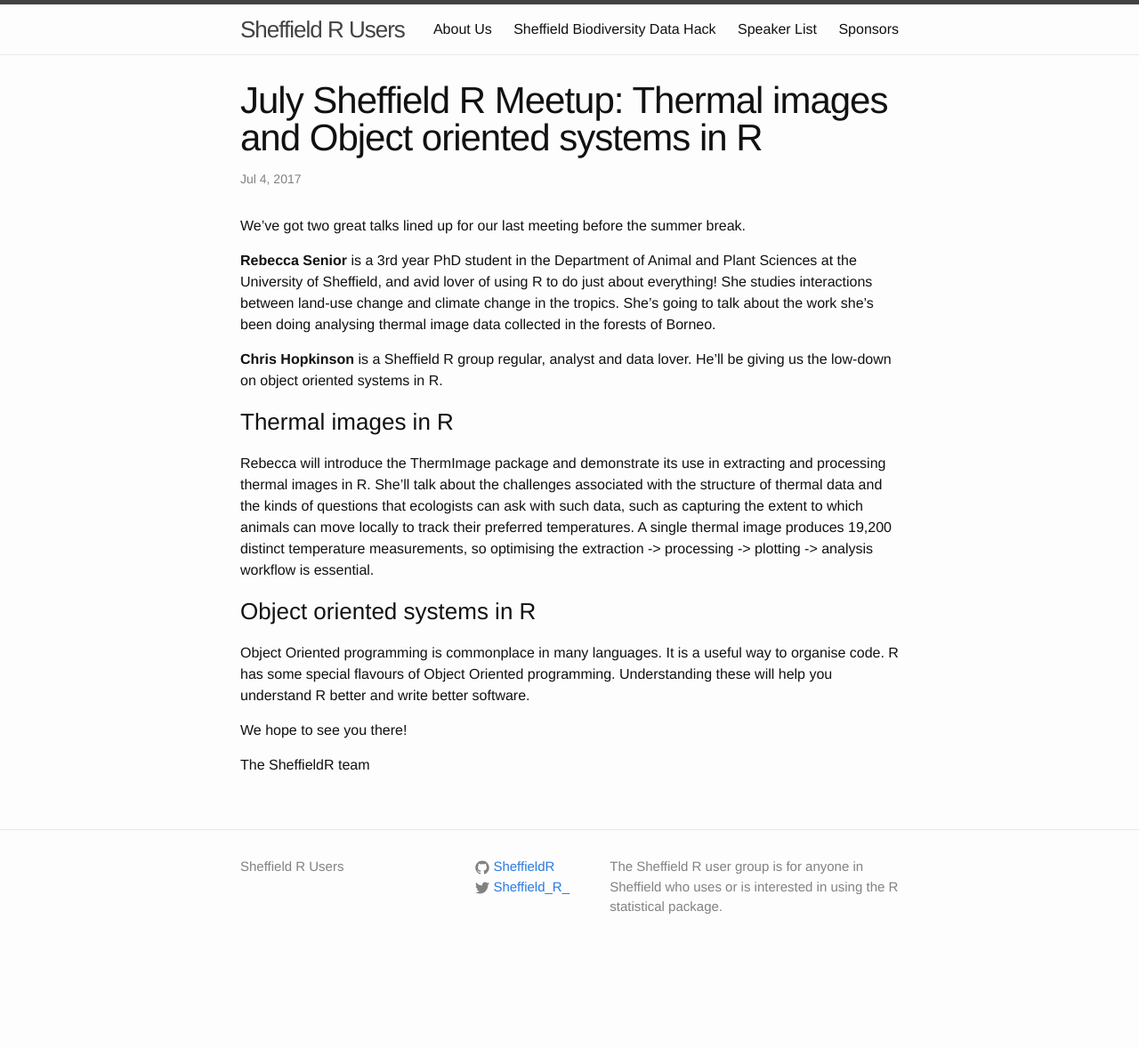
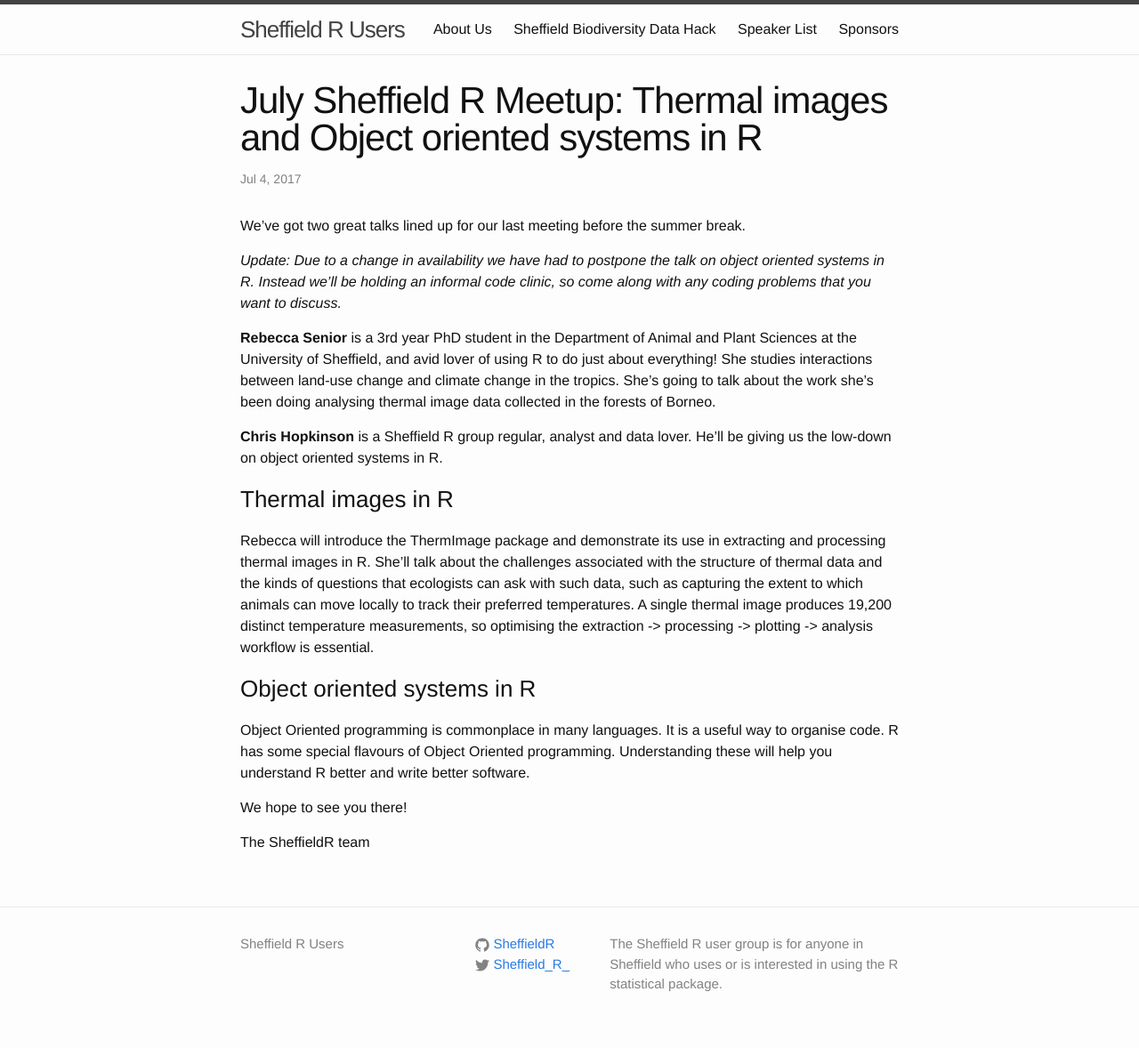
Before and after one commit to SheffieldR/Original.SheffieldR.github.io, a Jekyll site: the page built from _posts/2017-07-04-july-meetup.markdown, in a window 1280 px wide. Shown: the whole page at 89% size. Built offline with Jekyll 4.4.1, drawn with Linux system fonts in a browser that asks for light colours; before the commit the page ends 1091 px from its top, so only the background shows below that.

Commit message:
Rename july meetup file and add note about change of talk

```diff
--- a/_posts/2017-07-4-july-meetup.markdown
+++ b/_posts/2017-07-04-july-meetup.markdown
@@ -10,6 +10,8 @@ speakers:
     title: "Object oriented systems in R"
 ---
 We've got two great talks lined up for our last meeting before the summer break.
+
+_Update: Due to a change in availability we have had to postpone the talk on object oriented systems in R. Instead we'll be holding an informal code clinic, so come along with any coding problems that you want to discuss._
 
 **Rebecca Senior** is a 3rd year PhD student in the Department of Animal and Plant Sciences at the University of Sheffield, and avid lover of using R to do just about everything! She studies interactions between land-use change and climate change in the tropics. She’s going to talk about the work she’s been doing analysing thermal image data collected in the forests of Borneo.
 
```
